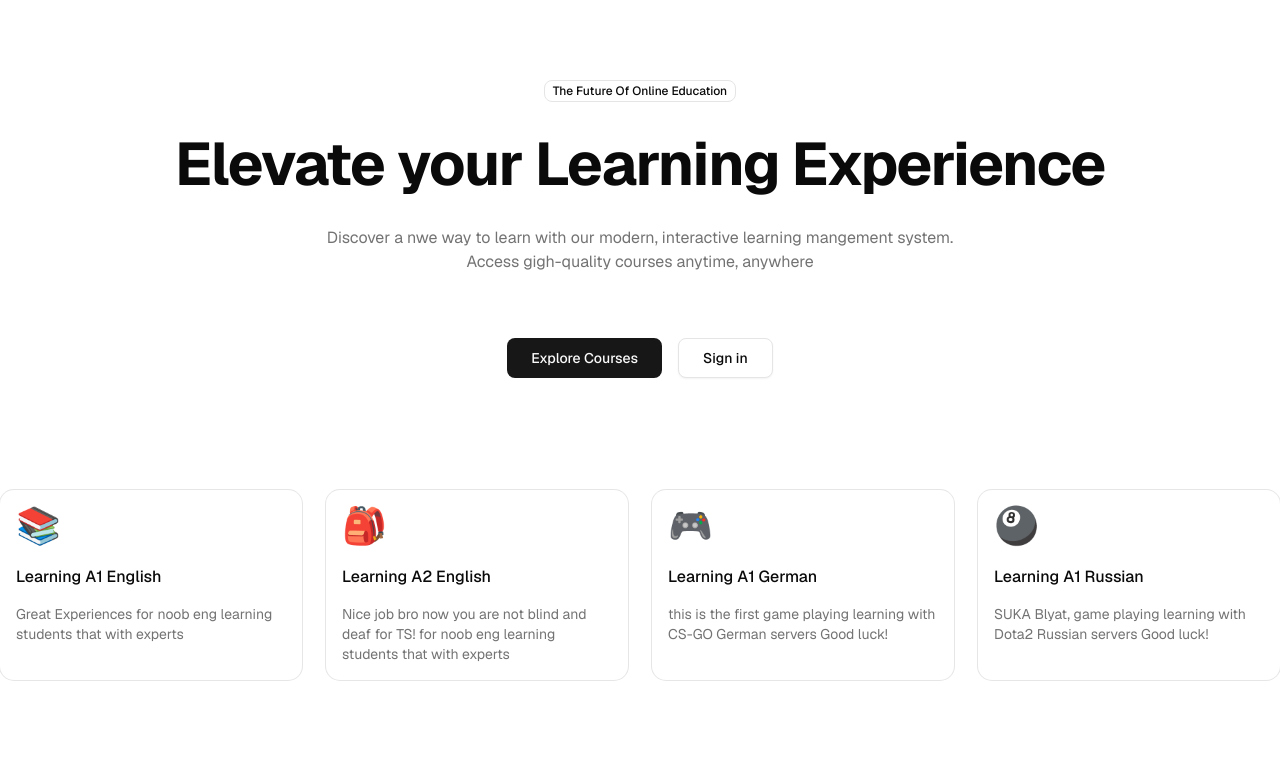
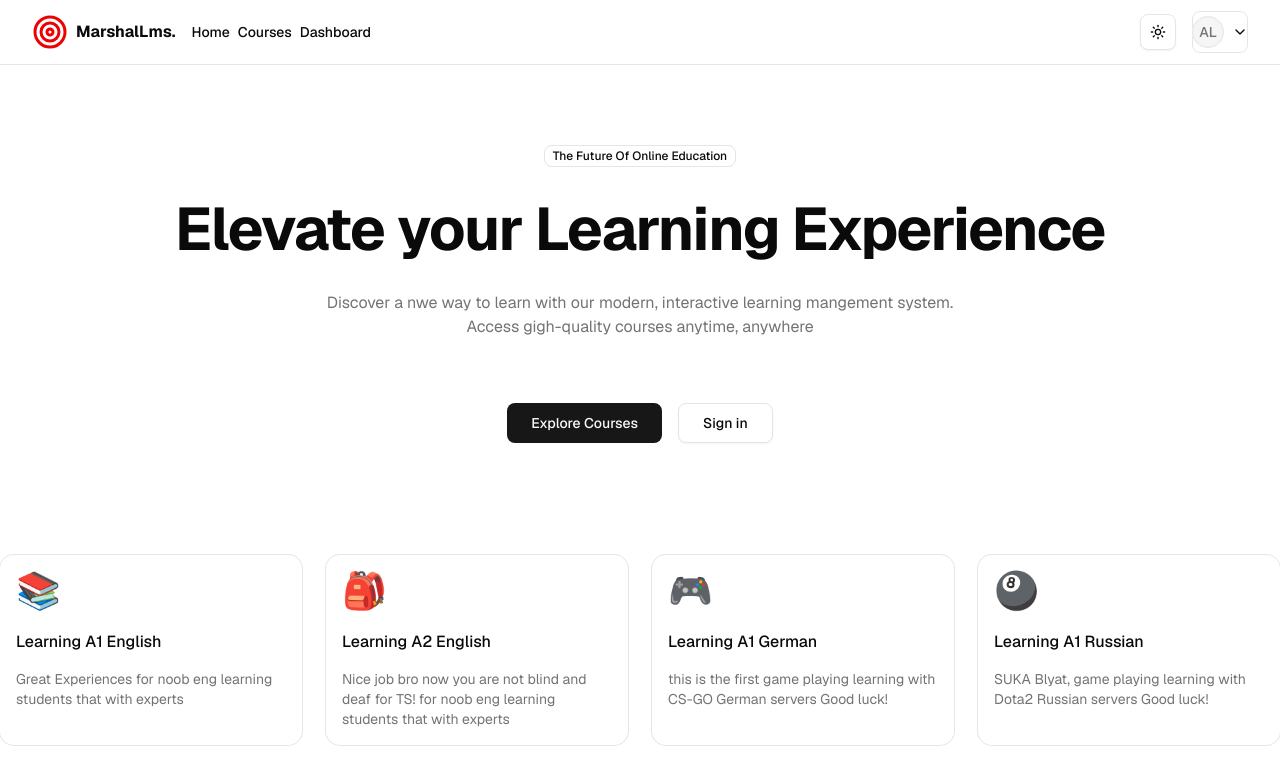
Before and after one commit to Eli-xp/LMS-Platform, a Next.js app in the folder client/: page / in a window 1280 px wide. Shown: the top 784 px of the page. Built offline with nearby package versions, Linux system fonts and the light colour scheme.

Commit message:
feat: add public layout

```diff
--- /dev/null
+++ b/client/app/(public)/layout.tsx
@@ -0,0 +1,12 @@
+import Navbar from "./_components/Navbar";
+
+const layout = ({ children }: Readonly<{ children: React.ReactNode }>) => {
+  return (
+    <div>
+      <Navbar />
+      <main className="container mx-auto">{children}</main>
+    </div>
+  );
+};
+
+export default layout;
```
